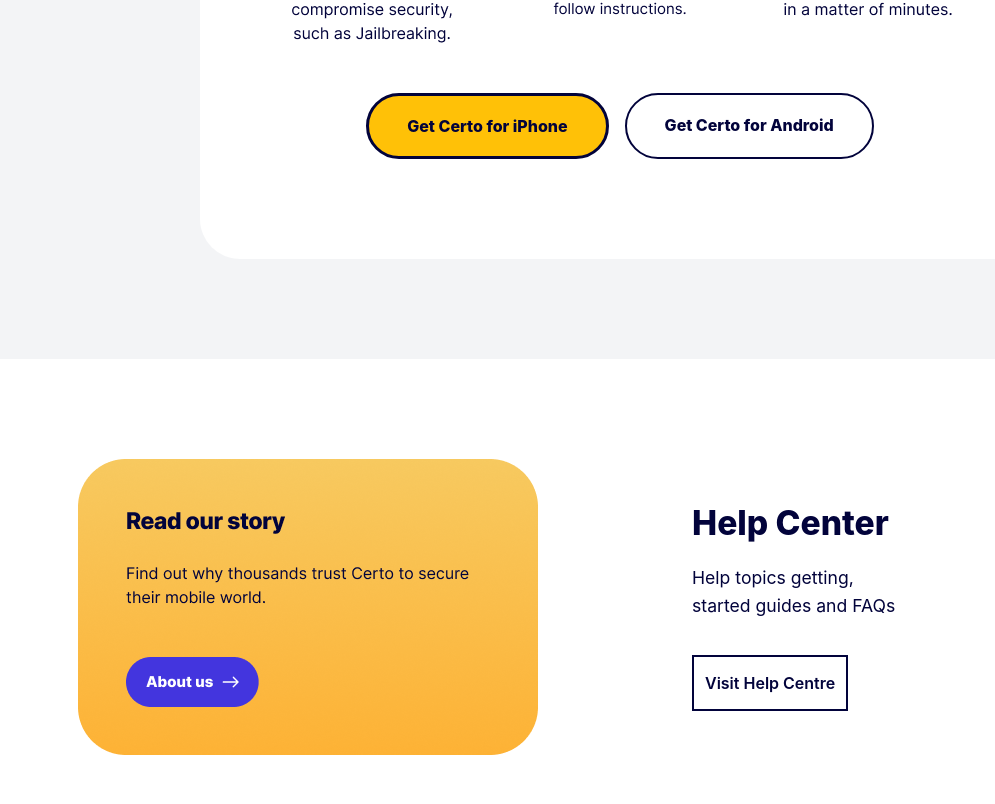
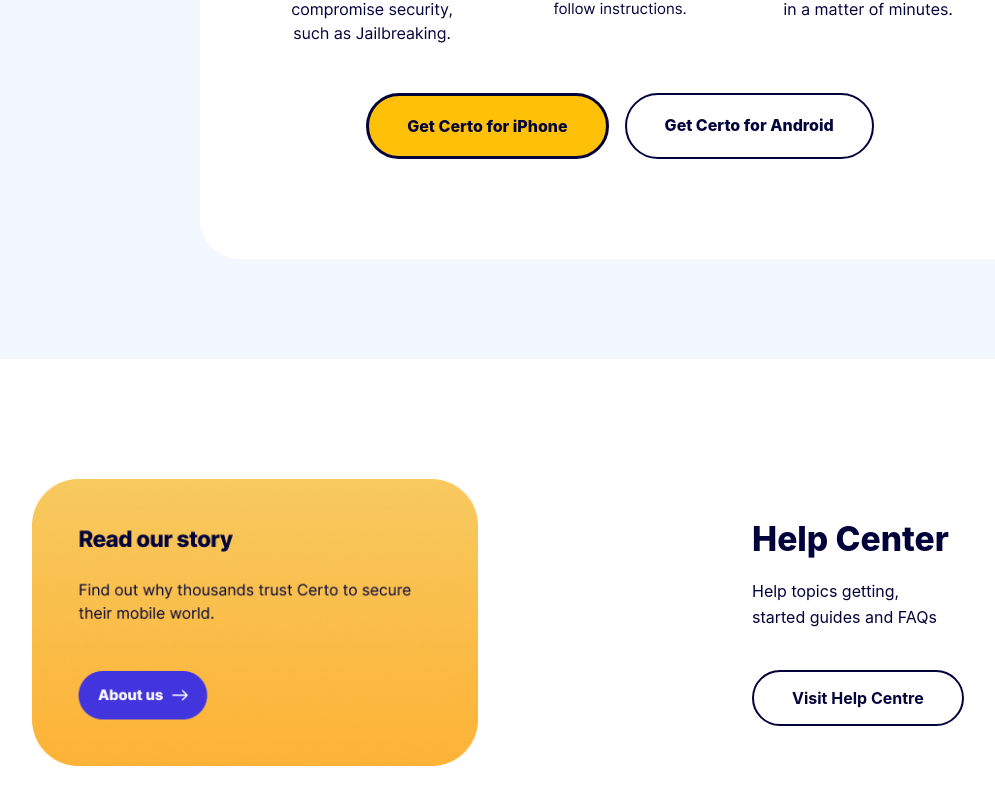
Before and after one commit to Mahjabeen244/vplab-Mahjabeen-247266, a plain HTML site: page index.html in a window 1280 px wide. Shown: the part 3076-3880 px from the top of the page, without its empty margins (20-1015 px from the left). Drawn offline with nearby package versions, Linux system fonts and the light colour scheme.

Commit message:
43rd commit

```diff
--- a/assets/css/style.css
+++ b/assets/css/style.css
@@ -330,7 +330,7 @@
 
 /* OUTER SECTION - FORCING THE GREY */
 #spyware-protection {
-  background-color: #f3f4f6 !important; /* Forces the light grey background */
+  background-color:#f3f8ff !important; /* Forces the light grey background */
   width: 100%;
   display: block;
   padding: 100px 0;
@@ -402,60 +402,79 @@
 /* SECTION 5 BACKGROUND (BRIGHT WHITE) */
 .section-white-bg {
   background-color: #ffffff !important;
-  /* Vertical padding creates the gap so the card doesn't touch the top/bottom */
-  padding: 100px 0;
-  width: 100%; /* Never use 1440px fixed width */
+  /* Padding creates the space at the top so the card doesn't touch the previous section */
+  padding: 120px 0;
+  width: 100%;
   display: block;
 }
 
-/* Container to match your 1248px design width */
+/* CONTAINER ADJUSTMENT:
+   Lowering this to ~1140px pulls the yellow card away from the far left edge
+   to match the 'side space' in your second picture.
+*/
 .section-white-bg .container {
-  max-width: 1248px;
+  max-width: 1200px !important;
   margin: 0 auto;
 }
-
-/* LEFT SIDE: IMAGE STYLING */
+.section-white-bg .row {
+  justify-content: center;
+  display: flex;
+}
+/* LEFT SIDE: IMAGE WRAPPER */
 .yellow-card-wrapper {
   display: flex;
-  justify-content: center;
+  justify-content: flex-end;
+  padding-right: 30px; /* Keeps the card to the left of its column */
 }
 
 .help-card-img {
   width: 100%;
-  max-width: 460px; /* Exact size from your Figma */
-  height: auto;     /* Keep aspect ratio */
+  max-width: 540px;
+  /* Fixed width from Figma */
+  height: auto;
   display: block;
+  border-radius: 40px;
 }
 
-/* RIGHT SIDE: TEXT CONTENT */
-.help-center-content {
-  padding-left: 60px; /* Space between card and text */
-}
 
 .help-center-title {
-  font-size: 2.1rem;
+  font-size: 2.1rem; /* Adjusted for better hierarchy */
   font-weight: 800;
   color: #02033B;
   margin-bottom: 20px;
+  line-height: 1.2;
 }
 
 .help-center-p {
-  font-size: 1.1rem;
+  font-size: 1rem;
   color: #02033B;
   line-height: 1.6;
-  margin-bottom: 35px;
+  margin-bottom: 30px;
 }
 
-/* BUTTON STYLING */
+.help-center-content {
+  /* Pulls text to the LEFT of its column (closer to the card) */
+  padding-left: 20px;
+  max-width: 450px; /* Prevents text from stretching too far right */
+}
+/* BUTTON STYLING (PERFECTLY CENTERED TEXT) */
 .btn-help-center {
-  display: inline-block;
-  padding: 14px 11px;
+  display: inline-flex;
+  align-items: center;
+  justify-content: center;
+
+  /* Symmetrical padding ensures text is dead-center */
+  padding: 14px 38px;
+
   border: 2px solid #02033B;
   color: #02033B;
-  font-weight: 600;
+  border-radius: 50px;
+  font-weight: 700;
   text-decoration: none;
   font-size: 1rem;
-  top: 48px;
+
+  margin-top: 10px;
+  transition: all 0.3s ease;
 }
 
 .btn-help-center:hover {
@@ -467,7 +486,10 @@
 @media (max-width: 991px) {
   .help-center-content {
       padding-left: 0;
-      margin-top: 40px;
+      margin-top: 50px;
       text-align: center;
   }
+  .yellow-card-wrapper {
+      justify-content: center;
+  }
 }
--- a/index.html
+++ b/index.html
@@ -164,16 +164,16 @@
     </section>
 
    <section id="help-support-new" class="section-white-bg">
-        <div class="container">
-            <div class="row align-items-center">
+    <div class="container custom-support-container">
+        <div class="row align-items-center justify-content-between">
 
-                <div class="col-lg-6">
+            <div class="col-lg-5">
                 <div class="yellow-card-wrapper">
                     <img src="assets/images/div copy 4.png" alt="About Certo" class="help-card-img">
                 </div>
             </div>
 
-                <div class="col-lg-6">
+            <div class="col-lg-5">
                 <div class="help-center-content">
                     <h2 class="help-center-title">Help Center</h2>
                     <p class="help-center-p">
```
Lines whose indentation alone changed are shown as unchanged.
